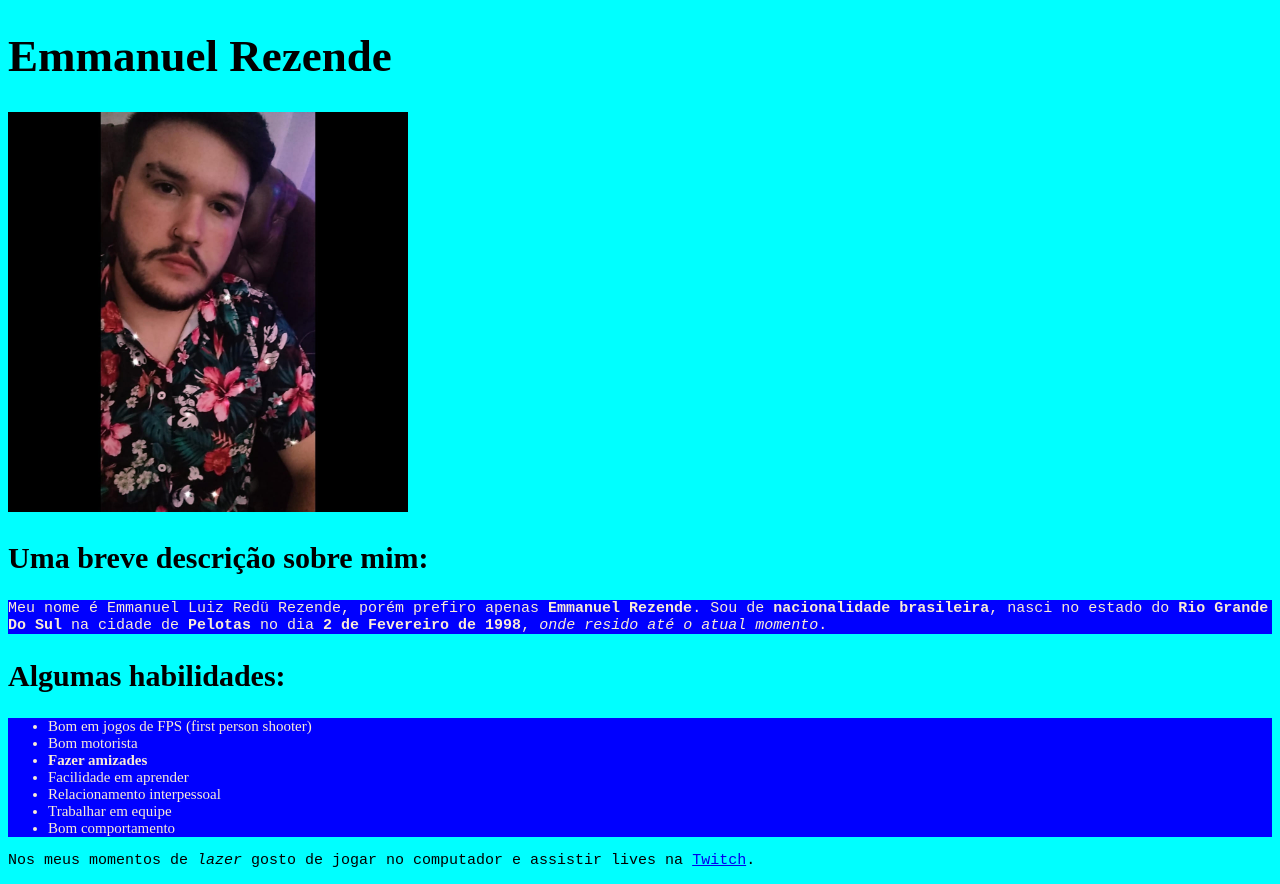
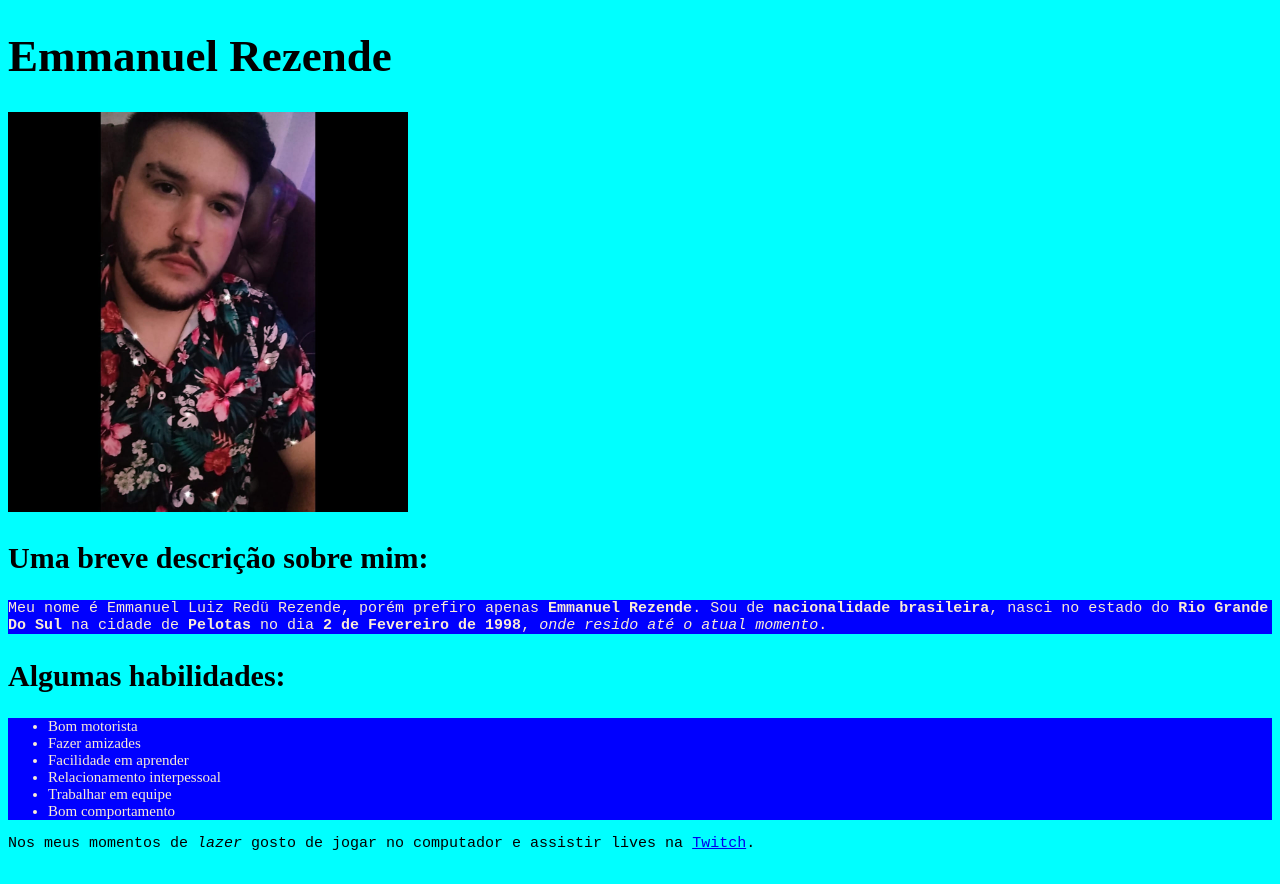
Before and after one commit to Emmanuel-Rezende/Emmanuel-Rezende.github.io, a plain HTML site: page index.html in a window 1280 px wide. Drawn offline with Linux system fonts and the light colour scheme.

Commit message:
melhorias2

```diff
--- a/index.html
+++ b/index.html
@@ -43,9 +43,9 @@
     </p>
     <h2>Algumas habilidades:</h3>
     <ul class="cor">
-        <li>Bom em jogos de FPS (first person shooter)</li>
+
         <li>Bom motorista</li>
-        <li><strong>Fazer amizades</strong></li>
+        <li>Fazer amizades</li>
         <li>Facilidade em aprender </li>
         <li>Relacionamento interpessoal</li>
         <li>Trabalhar em equipe</li>
```
